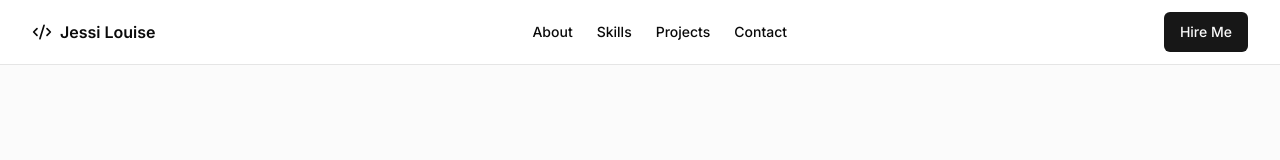
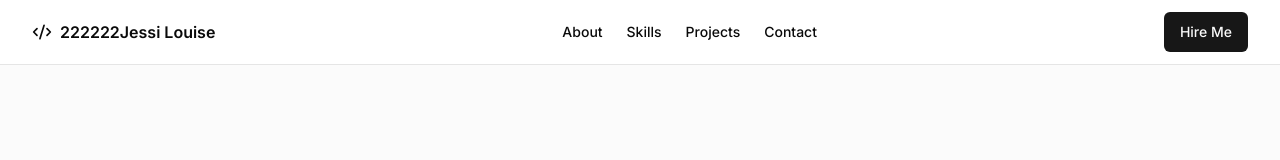
Before and after one commit to jessie9522/portfolio, a Next.js app: page / in a window 1280 px wide. Shown: the top 160 px of the page. Built offline with nearby package versions, Linux system fonts and the light colour scheme.

Commit message:
second commit

```diff
--- a/app/layout.tsx
+++ b/app/layout.tsx
@@ -6,7 +6,7 @@ import { ThemeProvider } from "@/components/theme-provider"
 const inter = Inter({ subsets: ["latin"] })
 
 export const metadata = {
-  title: "Jessi Louise - Front-End Developer",
+  title: "211111Jessi Louise - Front-End Developer",
   description:
     "Portfolio website for Jessi Louise, a Nigerian front-end developer specializing in creating beautiful, responsive web experiences.",
     generator: 'v0.dev'
--- a/app/page.tsx
+++ b/app/page.tsx
@@ -13,7 +13,7 @@ export default function Home() {
         <div className="container flex h-16 items-center justify-between">
           <Link href="/" className="flex items-center gap-2 font-semibold">
             <Code2 className="h-5 w-5" />
-            <span>Jessi Louise</span>
+            <span>222222Jessi Louise</span>
           </Link>
           <nav className="hidden md:flex gap-6">
             <Link href="#about" className="text-sm font-medium hover:text-primary">
```
